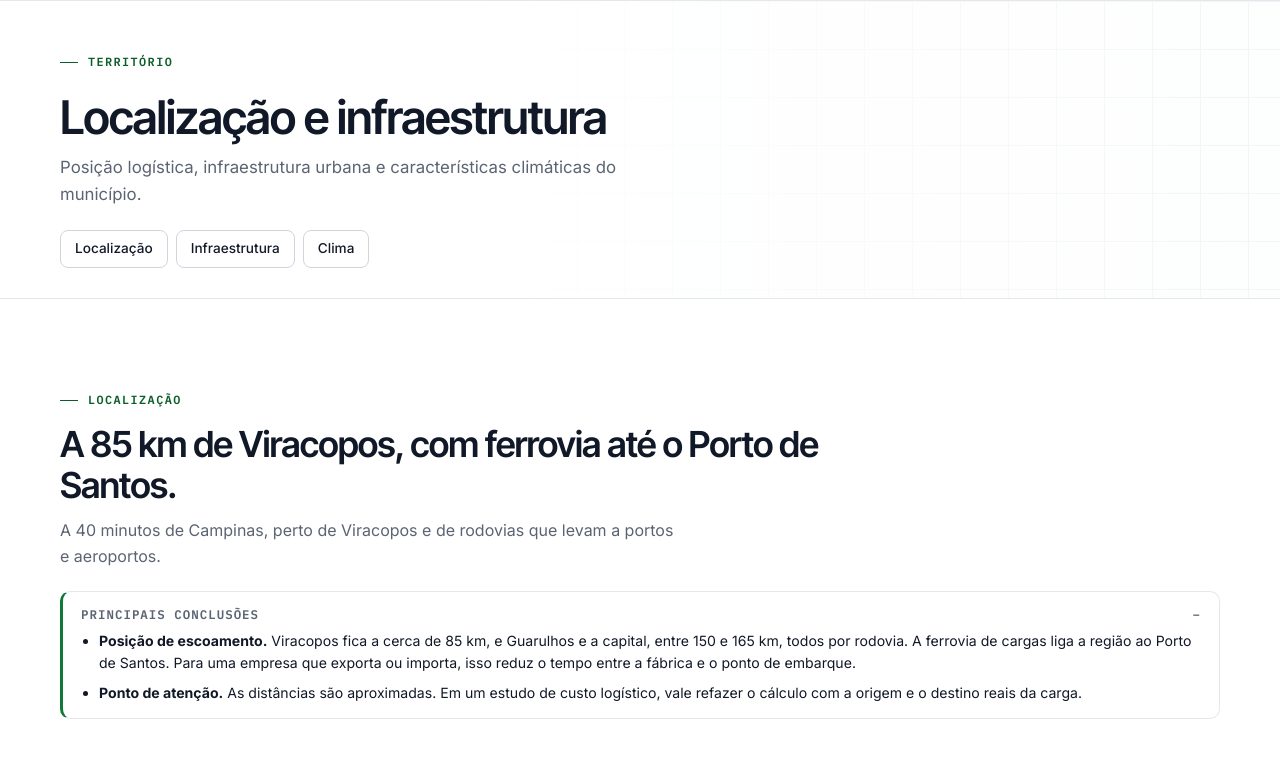
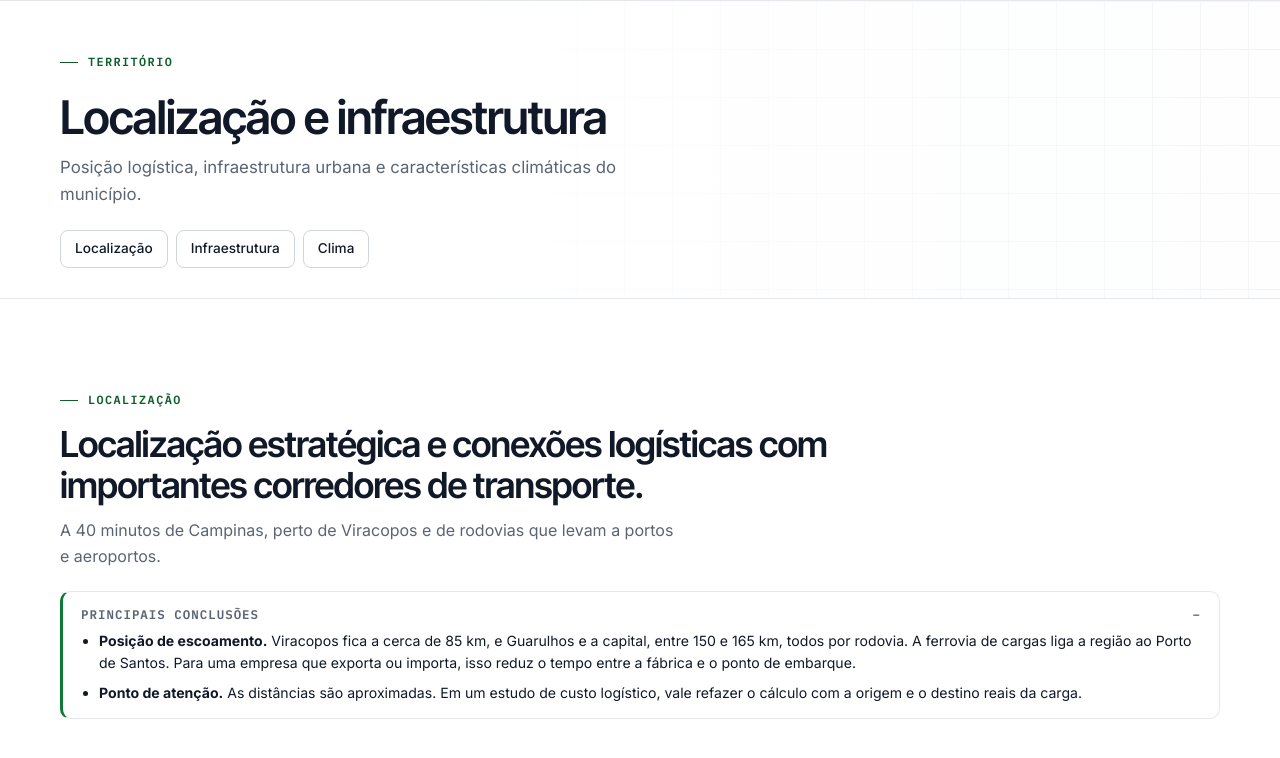
Before and after one commit to luisvischi01-tech/Mogi-Mirim-em-Dados, a plain HTML site: page territorio.html in a window 1280 px wide. Shown: the part 76-834 px from the top of the page. Drawn offline with Linux system fonts and the light colour scheme.

Commit message:
Add files via upload

```diff
--- a/territorio.html
+++ b/territorio.html
@@ -73,7 +73,7 @@
       <div class="container">
         <div class="section-heading">
           <span class="section-label">Localização</span>
-          <h2>A 85 km de Viracopos, com ferrovia até o Porto de Santos.</h2>
+          <h2>Localização estratégica e conexões logísticas com importantes corredores de transporte.</h2>
           <p>A 40 minutos de Campinas, perto de Viracopos e de rodovias que levam a portos e aeroportos.</p>
         </div>
 
```
